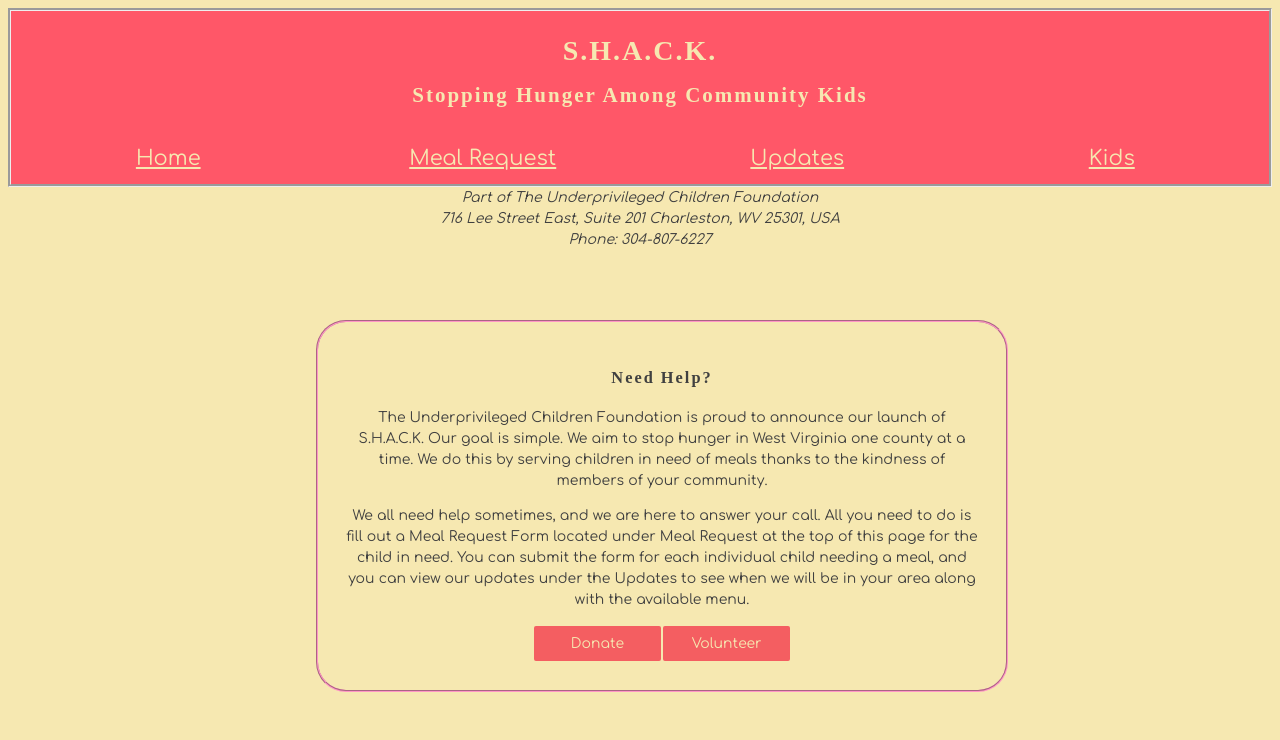
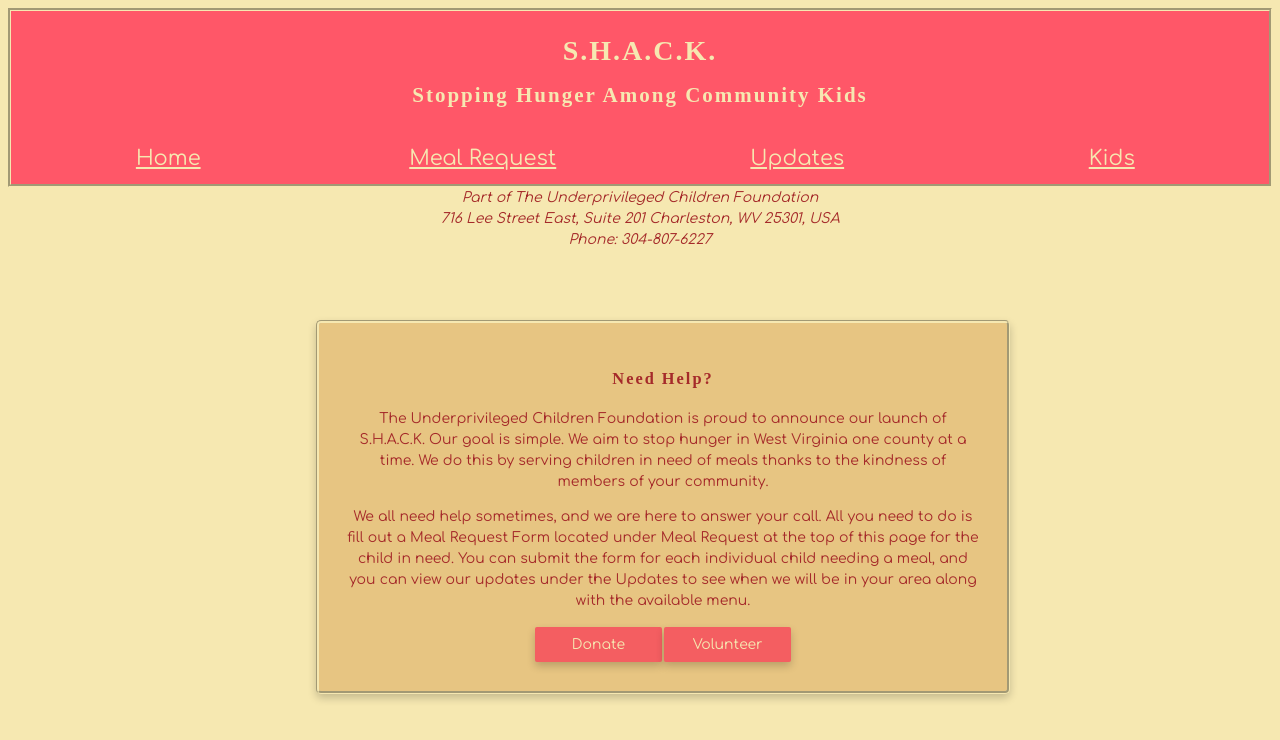
Before and after one commit to LindseyKCrittendon/ClientSideCapstone, a React (Create React App) app: page / in a window 1280 px wide. Shown: the top 740 px of the page. Built offline with nearby package versions, Linux system fonts and the light colour scheme; a web font is replaced by a local one.

Commit message:
added more styles to make the app uniform

```diff
--- a/src/components/home/Home.css
+++ b/src/components/home/Home.css
@@ -1,5 +1,6 @@
 .address{
     text-align: center;
+    color: brown;
 }
 
 .description{
@@ -8,15 +9,19 @@
 }
 
 .description-container{
-    border: groove 2px #ff96c5;
+    box-shadow: 0 4px 8px 0 rgba(0,0,0,0.2);
+    border: groove 3px #f6e8b1;
     align-items: center;
     padding: 2em;
     width: 50%;
     margin-top: 5em;
     margin-left: 22em;
-    border-radius: 30px;
+    border-radius: 5px;
+    background-color: #e7c582;
+    color: brown;
 }
 button {
+    box-shadow: 0 4px 8px 0 rgba(0,0,0,0.2);
     background-color: #f45e61;
     border: none;
     color: #f6e8b1;
--- a/src/components/home/Home.js
+++ b/src/components/home/Home.js
@@ -1,6 +1,7 @@
 import React, { Component } from 'react'
 import "./Home.css"
 import { Link } from 'react-router-dom'
+
 
 
 class Home extends Component {
@@ -17,8 +18,18 @@ class Home extends Component {
 <h3>Need Help?</h3>
 <p>The Underprivileged Children Foundation is proud to announce our launch of S.H.A.C.K.  Our goal is simple.  We aim to stop hunger in West Virginia one county at a time.  We do this by serving children in need of meals thanks to the kindness of members of your community.</p>
 <p>We all need help sometimes, and we are here to answer your call.  All you need to do is fill out a Meal Request Form located under Meal Request at the top of this page for the child in need.  You can submit the form for each individual child needing a meal, and you can view our updates under the Updates to see when we will be in your area along with the available menu. </p>
-<button href="https://helpwvkids.org/help-kids-now/">Donate</button><button href="https://helpwvkids.org/volunteer-application">Volunteer</button>
-{/* TODO:: ADD BUTTONS THAT GO TO DONATIONS PAGE AND VOLUNTEER PAGE */}
+
+<button  type="button"
+    onClick={(e) => {
+      e.preventDefault();
+      window.location.href='https://helpwvkids.org/help-kids-now/';
+      }}>Donate</button>
+
+<button type="button"
+    onClick={(e) => {
+      e.preventDefault();
+      window.location.href='https://helpwvkids.org/volunteer-application/';
+      }}>Volunteer</button>
 </div>
 </div>
 </>
--- a/src/components/kid/Kid.css
+++ b/src/components/kid/Kid.css
@@ -13,16 +13,10 @@
     color: brown;
   }
 
-  .card-content p {
-    font-size: 80%;
-    color: darkslategrey;
-  }
 
-  .content-petname {
-    color: darkslategrey;
-  }
 
   .card button {
+    box-shadow: 0 4px 8px 0 rgba(0,0,0,0.2);
     background-color: #f45e61;
     border: none;
     color: #f6e8b1;
@@ -39,62 +33,3 @@
   .card button:hover {
     background-color: brown;
   }
-  /* code pen for button draw */
-
-  /* button {
-    background: none;
-    border: 0;
-    box-sizing: border-box;
-    margin: 1em;
-    padding: 1em 2em;
-    box-shadow: inset 0 0 0 2px #f45e61;
-    color: #f45e61;
-    font-size: inherit;
-    font-weight: 700;
-    position: relative;
-    vertical-align: middle;
-  }
-  button::before, button::after {
-    box-sizing: inherit;
-    content: '';
-    position: absolute;
-    width: 100%;
-    height: 100%;
-  }
-
-  .draw {
-    -webkit-transition: color 0.25s;
-    transition: color 0.25s;
-  }
-  .draw::before, .draw::after {
-    border: 2px solid transparent;
-    width: 0;
-    height: 0;
-  }
-  .draw::before {
-    top: 0;
-    left: 0;
-  }
-  .draw::after {
-    bottom: 0;
-    right: 0;
-  }
-  .draw:hover {
-    color: #60daaa;
-  }
-  .draw:hover::before, .draw:hover::after {
-    width: 100%;
-    height: 100%;
-  }
-  .draw:hover::before {
-    border-top-color: #60daaa;
-    border-right-color: #60daaa;
-    -webkit-transition: width 0.25s ease-out, height 0.25s ease-out 0.25s;
-    transition: width 0.25s ease-out, height 0.25s ease-out 0.25s;
-  }
-  .draw:hover::after {
-    border-bottom-color: #60daaa;
-    border-left-color: #60daaa;
-    -webkit-transition: border-color 0s ease-out 0.5s, width 0.25s ease-out 0.5s, height 0.25s ease-out 0.75s;
-    transition: border-color 0s ease-out 0.5s, width 0.25s ease-out 0.5s, height 0.25s ease-out 0.75s;
-  } */
--- a/src/components/kid/KidList.js
+++ b/src/components/kid/KidList.js
@@ -1,7 +1,7 @@
 import React, { Component } from 'react'
 import KidCard from './KidCard'
 import KidManager from '../../modules/KidManager'
-import './KidList.css'
+
 
 // TODO:  WORK ON CHANGING THE BOOLEAN TO SERVED AND REMOVING THAT CHILD FROM VIEW
 
--- a/src/components/nav/NavBar.css
+++ b/src/components/nav/NavBar.css
@@ -8,7 +8,7 @@ small {
 
   header {
     background-color:#ff5768;
-    border: groove 3px;
+    border: groove 3px #f6e8b1;
 
   }
 
--- /dev/null
+++ b/src/components/update/UpdateCard.css
@@ -0,0 +1,22 @@
+.update-container {
+    box-shadow: 0 4px 8px 0 rgba(0,0,0,0.2);
+    transition: 0.3s;
+    border-radius: 5px; /* 5px rounded corners */
+    text-align: center;
+    text-decoration: none;
+    display: inline-block;
+    font-size: 14px;
+    padding: .5em;
+    /* border-radius: 2px; */
+    /* margin: .1em; */
+    width: 50%;
+    margin-top: 0;
+    margin-bottom: .5em;
+    font-weight: bold;
+    background-color:  #e7c582;
+    border: groove 3px #f6e8b1
+  }
+
+  .section-content {
+      margin-bottom: 2em;
+  }
--- a/src/components/update/UpdateCard.js
+++ b/src/components/update/UpdateCard.js
@@ -1,5 +1,6 @@
 import React, { Component } from 'react';
 import Media from 'react-bootstrap/Media'
+import './UpdateCard.css'
 
 class UpdateCard extends Component {
   render() {
@@ -15,17 +16,17 @@ class UpdateCard extends Component {
       //     </div> */}
       // // </div>
       <>
-      <Media>
+      <Media className="update-container">
   <img
     width={64}
     height={64}
     className="mr-3"
     src="../nav/logo.jpg"
-    alt="Generic placeholder"
+    alt=""
   />
   <Media.Body>
-    <h4>{this.props.update.neighborhood.name}</h4>
-    <h5>{this.props.update.date}</h5>
+    <h5>{this.props.update.neighborhood.name}</h5>
+    <p>{this.props.update.date}</p>
     <p>{this.props.update.message}
 
       <button type="button" className="draw" onClick={() => this.props.deleteUpdate(this.props.update.id)}>Delete</button>
--- a/src/components/update/UpdateList.js
+++ b/src/components/update/UpdateList.js
@@ -2,7 +2,8 @@ import React, { Component } from 'react'
 //import the components we will need
 import UpdateCard from './UpdateCard'
 import UpdateManager from '../../modules/UpdateManager'
-import './UpdateList.css'
+import './UpdateCard.css'
+
 //TODO:  WORK ON CONDITIONAL RENDERING AFTER LOGIN WORKING, AND ALLOW VISITORS TO SEE UPDATE WITH A DROPDOWN MENU TO VIEW UPDATES BY NEIGHBORHOOD
 
 class UpdateList extends Component {
@@ -45,6 +46,7 @@ class UpdateList extends Component {
                         onClick={() => { this.props.history.push("/updates/new") }}>
                         New Update
                     </button>
+
                 </section>
                 <div className="container-cards">
                     {this.state.updates.map(update =>
```
Also changed, not shown: src/components/form/FormCard.css (+0 -58 lines), src/components/kid/KidList.css (deleted, +0 -60 lines), src/components/update/UpdateList.css (deleted, +0 -57 lines).
